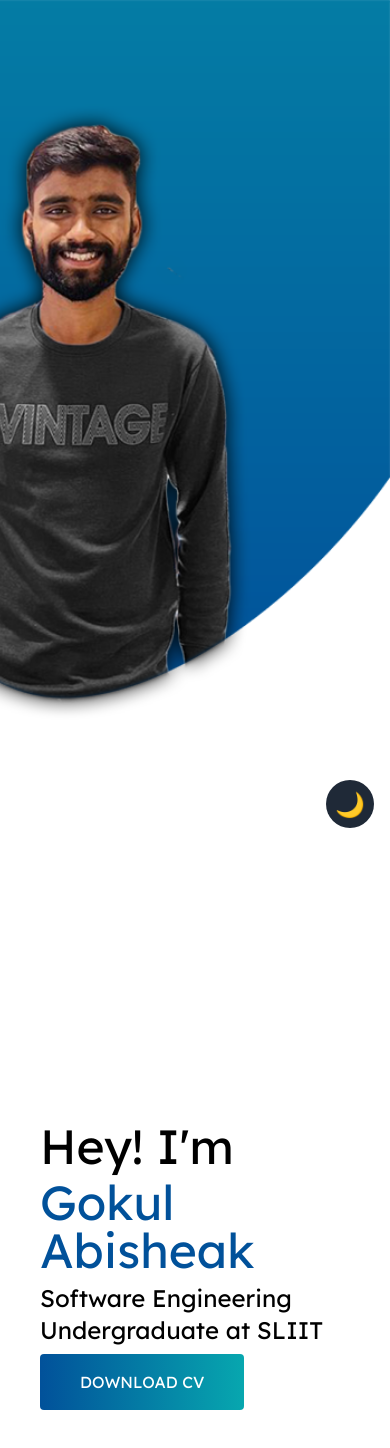
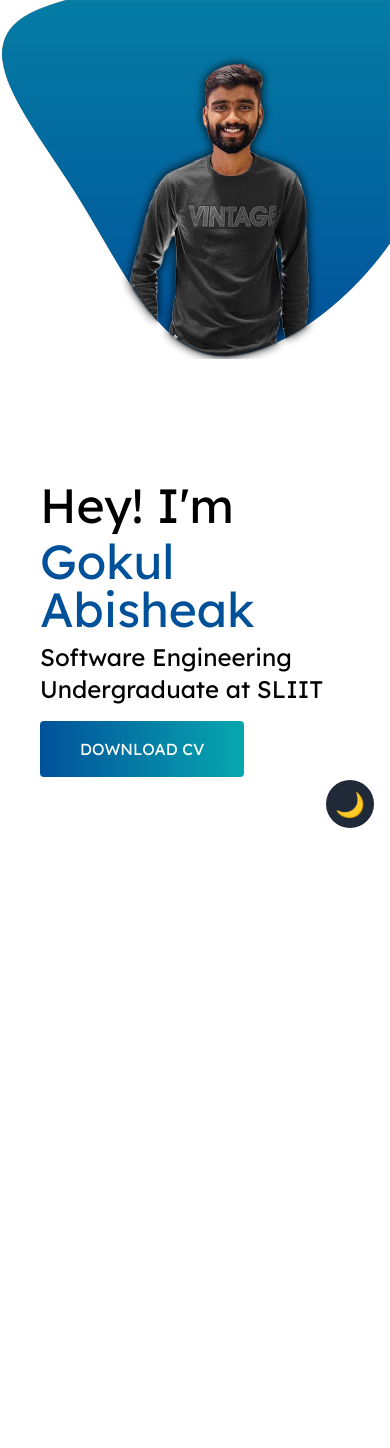
Before and after one commit to GokulAbisheak/my-portfolio, a React (Vite) app in the folder client/: page / in a window 390 px wide. Shown: the top 1448 px of the page. After the commit the page ends 844 px from the top, so only its background shows below. Built offline with nearby package versions, Linux system fonts and the light colour scheme.

Commit message:
Improved Responsiveness of Home Page

```diff
--- a/client/src/views/Home/index.jsx
+++ b/client/src/views/Home/index.jsx
@@ -5,9 +5,9 @@ import CV from '../../assets/Gokul_Abisheak_Resume.pdf'
 const Home = () => {
     return (
         <>
-            <div id="home" className='flex items-center justify-start w-100 min-h-screen dark:bg-gray-900'
-                style={{ backgroundImage: `url(${HomeSVG})`, backgroundSize: 'auto 110vh', backgroundRepeat: 'no-repeat', backgroundPositionX: 'right', backgroundPositionY: 'top' }}>
-                <div className='hidden flex-row lg:flex'>
+            <div id='home' className='grid grid-cols-1 lg:grid-cols-2 w-100 min-h-screen bg-white dark:bg-gray-900'>
+                <div className='flex items-center justify-start'>
+                    <div className='flex flex-row'>
                         <div className='m-10'>
                             <div className='text-5xl dark:text-white mb-2'>
                                 Hey! I'm
@@ -26,24 +26,8 @@ const Home = () => {
                         </div>
                     </div>
                 </div>
-            <div className='flex items-center justify-start w-100 min-h-screen dark:bg-gray-900 lg:hidden'>
-                <div className='flex flex-row'>
-                    <div className='m-10'>
-                        <div className='text-5xl dark:text-white mb-2'>
-                            Hey! I'm
-                        </div>
-                        <div className='text-5xl text-primary dark:text-secondary mb-2'>
-                            Gokul Abisheak
-                        </div>
-                        <div className='text-2xl dark:text-white'>
-                            Software Engineering Undergraduate at SLIIT
-                        </div>
-                        <a href={CV} download='Gokul-Abisheak-Srirajan-CV'>
-                            <button className='text-white bg-gradient-to-r from-primary to-secondary mt-2 px-10 py-4 rounded'>
-                                DOWNLOAD CV
-                            </button>
-                        </a>
-                    </div>
+                <div className='w-full order-first lg:order-last'>
+                    <img src={HomeSVG} className='w-full sm:w-1/2 lg:w-full float-right' />
                 </div>
             </div>
         </>
```
Also changed, not shown: client/src/assets/home.png. Lines whose indentation alone changed are shown as unchanged.
